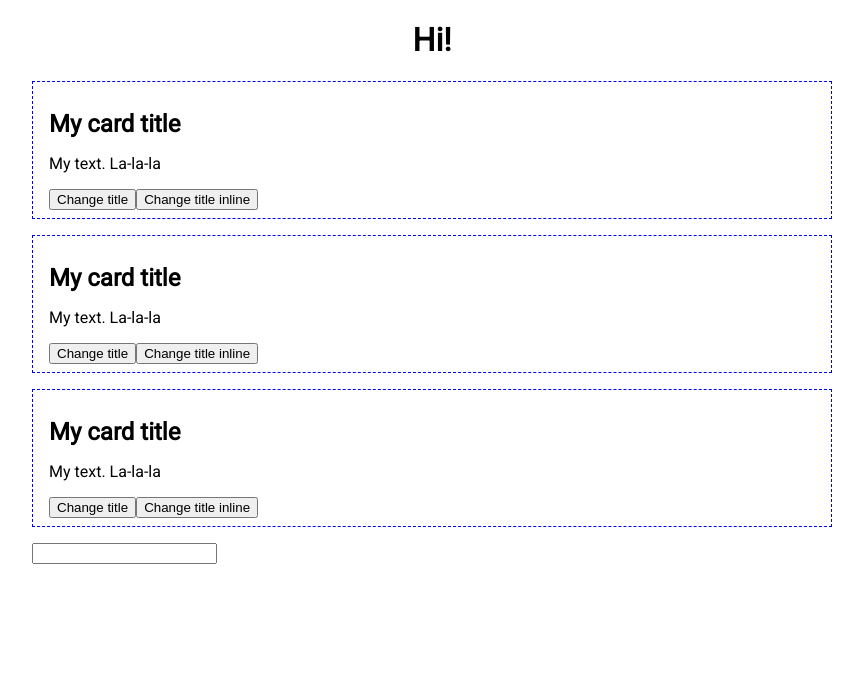
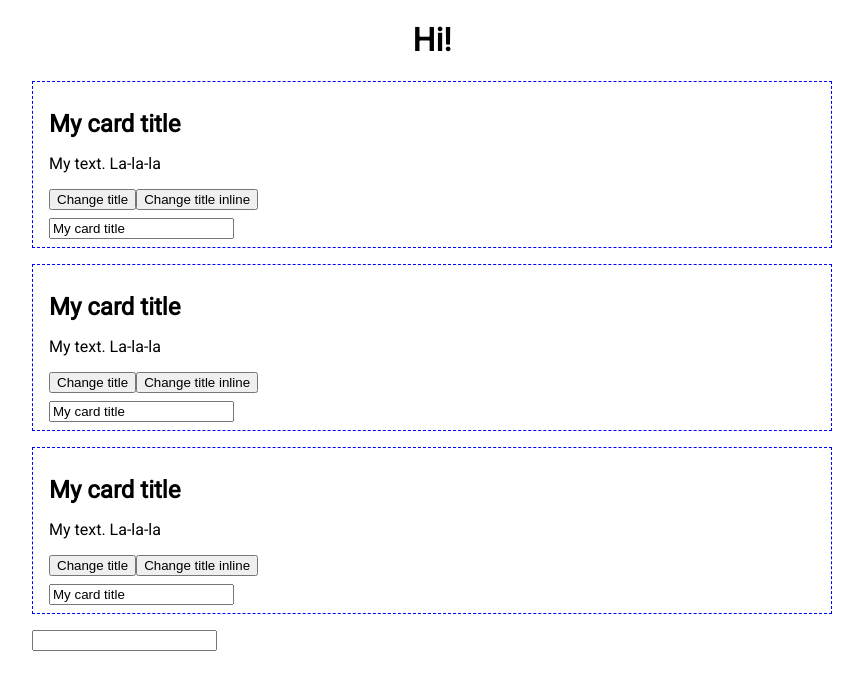
Before and after one commit to ekater1na/ng-basics, an Angular app: page / in a window 1280 px wide. Shown: the top 690 px of the page, without its empty margins (208-1071 px from the left). Built offline with nearby package versions, Linux system fonts and the light colour scheme.

Commit message:
feat: try to use binding

```diff
--- a/src/app/card/card.component.css
+++ b/src/app/card/card.component.css
@@ -7,3 +7,7 @@
 h2 {
     margin-bottom: 0.5rem;
 }
+
+.buttons {
+    margin-bottom: 0.5rem;
+}
--- a/src/app/card/card.component.html
+++ b/src/app/card/card.component.html
@@ -1,8 +1,11 @@
 <div class="card">
     <h2>{{ title }}</h2>
     <p>{{ text }}</p>
-    <div>
+    <div class='buttons'>
         <button (click)='changeTitle()'>Change title</button>
         <button (click)='title = "Inline title"' >Change title inline</button>
     </div>
+    <div>
+        <input type="text" (input)='inputHandler($event)' [value]="title">
+    </div>
 </div>
--- a/src/app/card/card.component.ts
+++ b/src/app/card/card.component.ts
@@ -19,4 +19,9 @@ export class CardComponent implements OnInit{
   changeTitle() {
     this.title = 'Title has been changed'
   }
+
+  inputHandler(event: any) {
+    const value = event.target.value
+    this.title = value
+  }
 }
```
